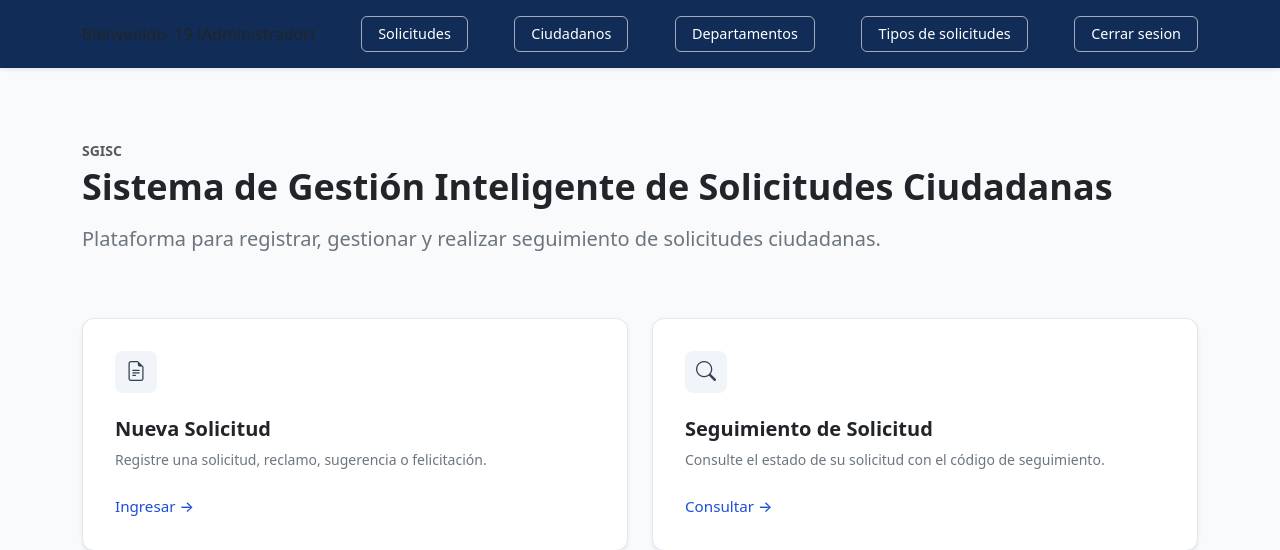
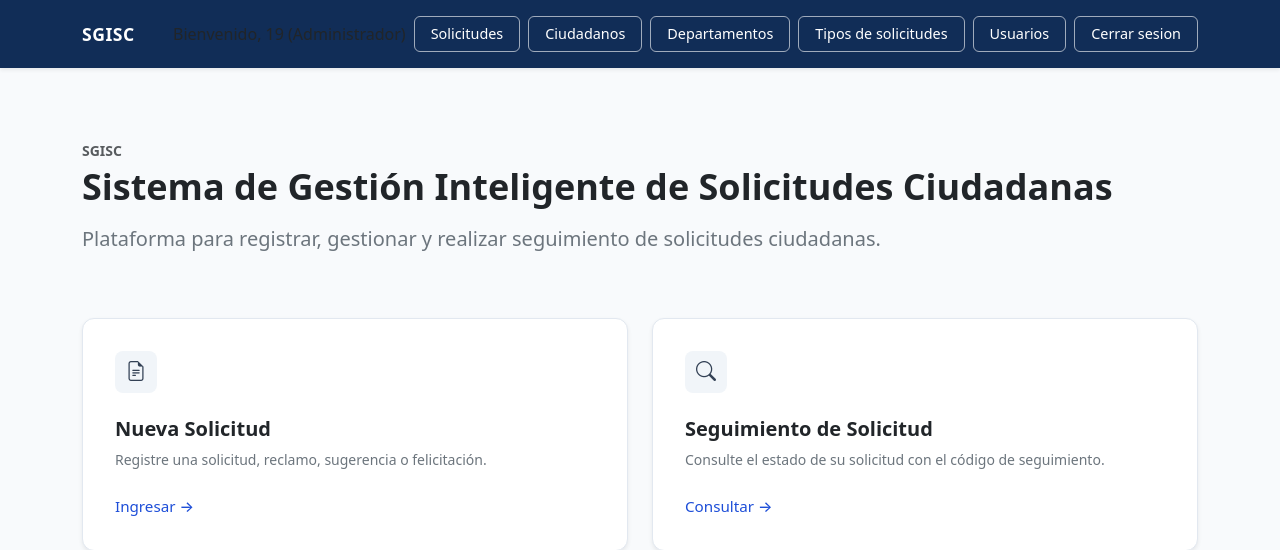
Before and after one commit to zanelf/proyecto-TIS, a PHP site: page /index.php in a window 1280 px wide. Shown: the top 550 px of the page. Run offline with PHP 8.4, Linux system fonts and the light colour scheme; a user stored in the database is signed in.

Commit message:
Actualización index
Corrección del navbar en index

```diff
--- a/web-app/index.php
+++ b/web-app/index.php
@@ -8,9 +8,7 @@
     <meta charset="UTF-8">
     <meta name="viewport" content="width=device-width, initial-scale=1.0">
     <title>SGISC - Municipalidad</title>
-
     <link href="https://cdn.jsdelivr.net/npm/bootstrap@5.3.2/dist/css/bootstrap.min.css" rel="stylesheet">
-
     <link href="https://cdn.jsdelivr.net/npm/bootstrap-icons@1.11.1/font/bootstrap-icons.css" rel="stylesheet">
     <link href="recursos/css/style_index.css" rel="stylesheet">
 
@@ -18,29 +16,42 @@
 <body class="d-flex flex-column min-vh-100">
 
 
-    <nav class="navbar navbar-municipalidad py-3 shadow-sm">
+    <nav class="navbar navbar-expand-lg navbar-municipalidad py-3 shadow-sm">
         <div class="container">
+            <a href="index.php" class="navbar-brand-text text-uppercase text-decoration-none">SGISC</a>
+
+            <div class="d-flex flex-wrap align-items-center gap-2">
                 <?php if (isset($_SESSION["usuario"])): ?>
-
-    <span>
-        Bienvenido,
-        <?php echo $_SESSION["usuario"]; ?>
+                    <span class="texto-bienvenida">
+                        Bienvenido, <?php echo $_SESSION["usuario"]; ?>
+                        <?php if (isset($_SESSION["tipo"])): ?>
                             (<?php echo $_SESSION["tipo"]; ?>)
+                        <?php endif; ?>
                     </span>
 
-    <?php if ($_SESSION["tipo"] == "Administrador"): ?>
-            <a href="ventanas/Inicio.php" class="btn-acceso">Solicitudes</a>
-            <a href="ventanas/Inicio.php" class="btn-acceso">Ciudadanos</a>
-            <a href="ventanas/Inicio.php" class="btn-acceso">Departamentos</a>
-            <a href="ventanas/Inicio.php" class="btn-acceso">Tipos de solicitudes</a>
+                    <?php if (isset($_SESSION["tipo"]) && $_SESSION["tipo"] == "Administrador"): ?>
+                        <a href="ventanas/solicitud.php" class="btn-acceso">Solicitudes</a>
+                        <a href="ventanas/ciudadano.php" class="btn-acceso">Ciudadanos</a>
+                        <a href="ventanas/departamento.php" class="btn-acceso">Departamentos</a>
+                        <a href="ventanas/tipo_solicitud.php" class="btn-acceso">Tipos de solicitudes</a>
+                        <a href="ventanas/Usuario.php" class="btn-acceso">Usuarios</a>
+                    <?php endif; ?>
+
+                    <?php if (isset($_SESSION["tipo"]) && $_SESSION["tipo"] == "Funcionario"): ?>
+                        <a href="ventanas/solicitud.php" class="btn-acceso">Solicitudes</a>
+                        <a href="ventanas/ciudadano.php" class="btn-acceso">Ciudadanos</a>
+                    <?php endif; ?>
+
+                    <?php if (isset($_SESSION["tipo"]) && $_SESSION["tipo"] == "Director"): ?>
+                        <a href="ventanas/solicitud.php" class="btn-acceso">Solicitudes</a>
+                        <a href="ventanas/departamento.php" class="btn-acceso">Departamentos</a>
                     <?php endif; ?>
 
                     <a href="./consultas/logout.php" class="btn-acceso">Cerrar sesion</a>
-
                 <?php else: ?>
-        <span class="navbar-brand-text text-uppercase">SGISC</span>
                     <a href="ventanas/Inicio.php" class="btn-acceso">Acceso</a>
                 <?php endif; ?>
+            </div>
         </div>
     </nav>
 
@@ -76,7 +87,7 @@
                     </div>
                     <h2 class="h5 fw-bold text-dark mb-2">Seguimiento de Solicitud</h2>
                     <p class="text-secondary small mb-4">Consulte el estado de su solicitud con el código de seguimiento.</p>
-                    <span class="action-link" style="cursor: pointer;">Consultar &rarr;</span>
+                    <span class="action-link">Consultar &rarr;</span>
                 </a>
             </div>
         </div>
```
Lines whose indentation alone changed are shown as unchanged.
